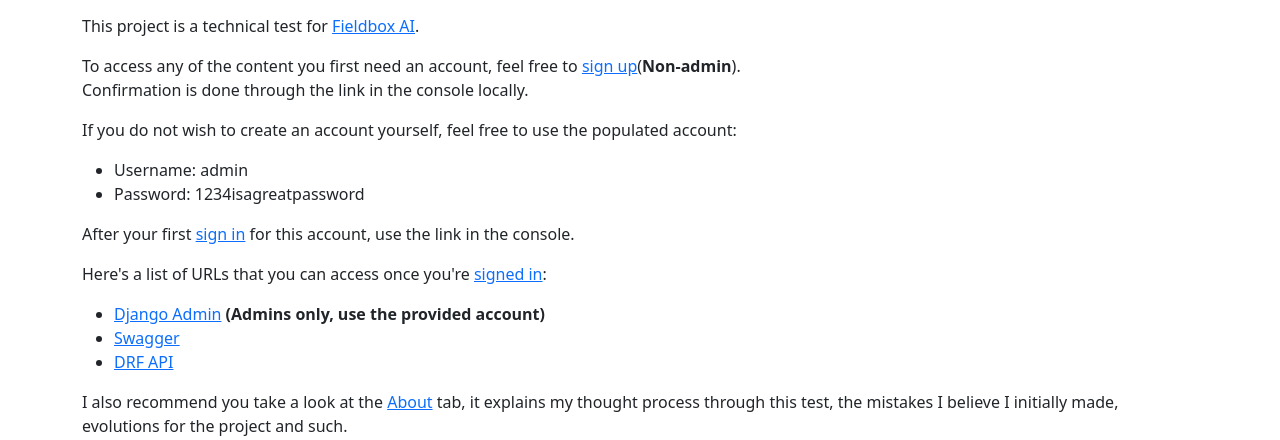
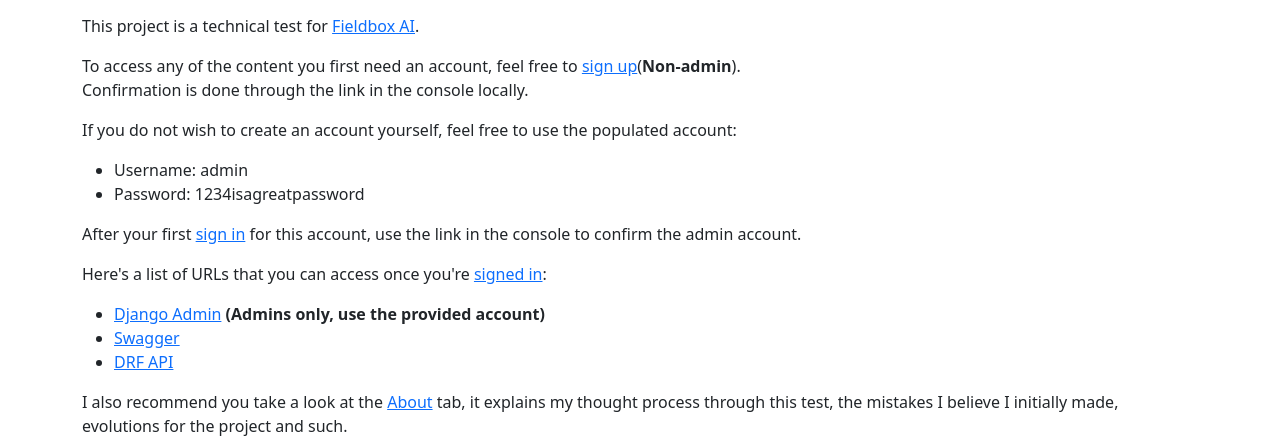
Before and after one commit to blindambitionspeaking-sys/pwalsh-wfl, a Django app: template wind_for_life/templates/pages/home.html in a window 1280 px wide. Shown: the part 317-757 px from the top of the page. Run offline with Django 5.2, Linux system fonts and the light colour scheme; the template is opened without the code that fills it, so the values that code supplies are empty; some libraries are stand-ins or nearby versions.

Commit message:
docs(home): specify where to confirm admin account

```diff
--- a/wind_for_life/templates/pages/home.html
+++ b/wind_for_life/templates/pages/home.html
@@ -23,7 +23,7 @@
         <li>Password: 1234isagreatpassword</li>
       </ul>
       <p>
-        After your first <a href="/accounts/login">sign in</a> for this account, use the link in the console.
+        After your first <a href="/accounts/login">sign in</a> for this account, use the link in the console to confirm the admin account.
       </p>
       <p>
         Here's a list of URLs that you can access once you're <a href="/accounts/login">signed in</a>:
```
